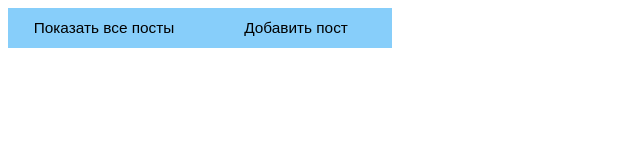
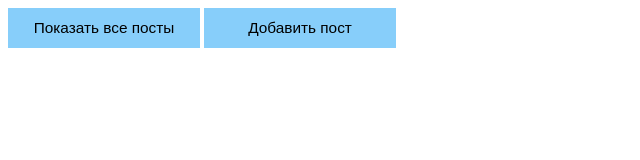
Before and after one commit to N1ceK1d/rave-posts, a plain HTML site: page frontend/index.html in a window 1280 px wide. Shown: the full height of the page, 0-640 px from the left. Drawn offline with Linux system fonts and the light colour scheme; no server answers.

Commit message:
Add files via upload

```diff
--- a/frontend/style.css
+++ b/frontend/style.css
@@ -1,7 +1,3 @@
-body {
-    display: flex;
-}
-
 .post-item {
     background-color: #dfdfdf;
     font-family: Arial, Helvetica, sans-serif;
```
